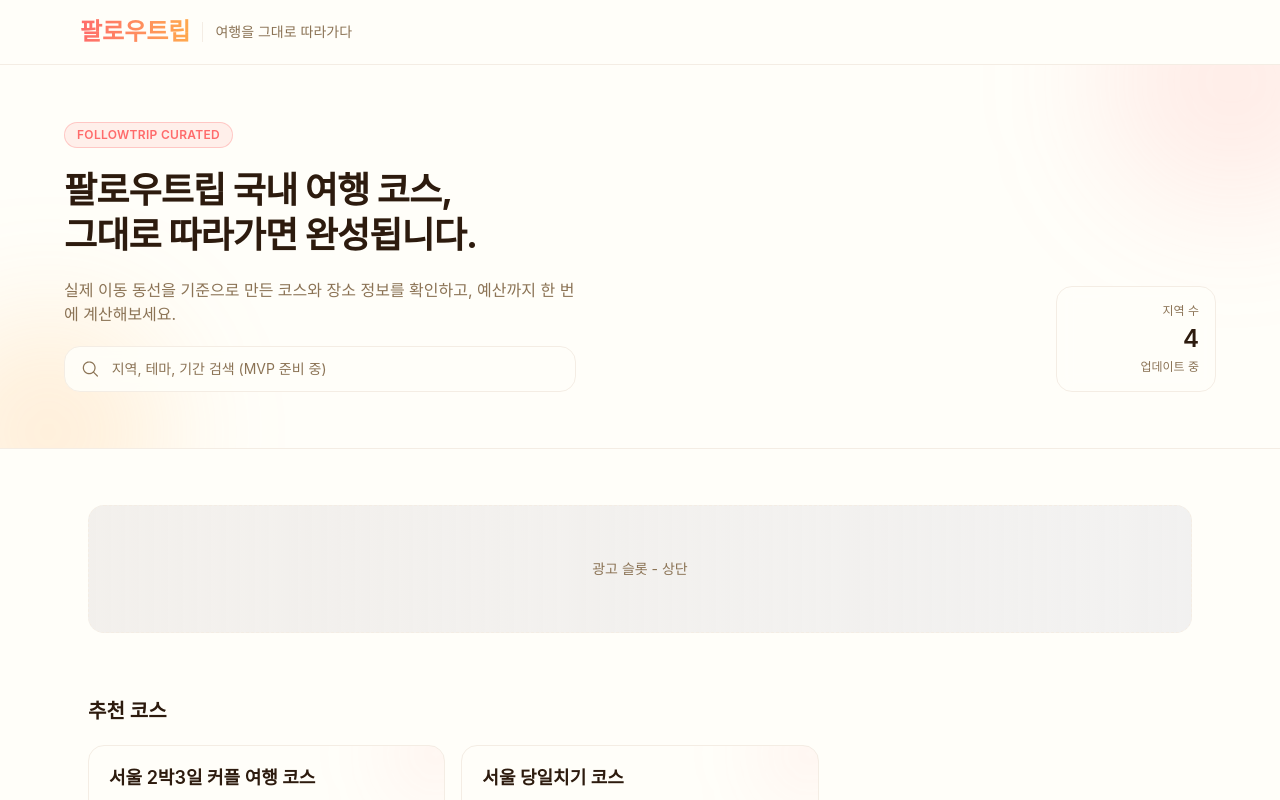
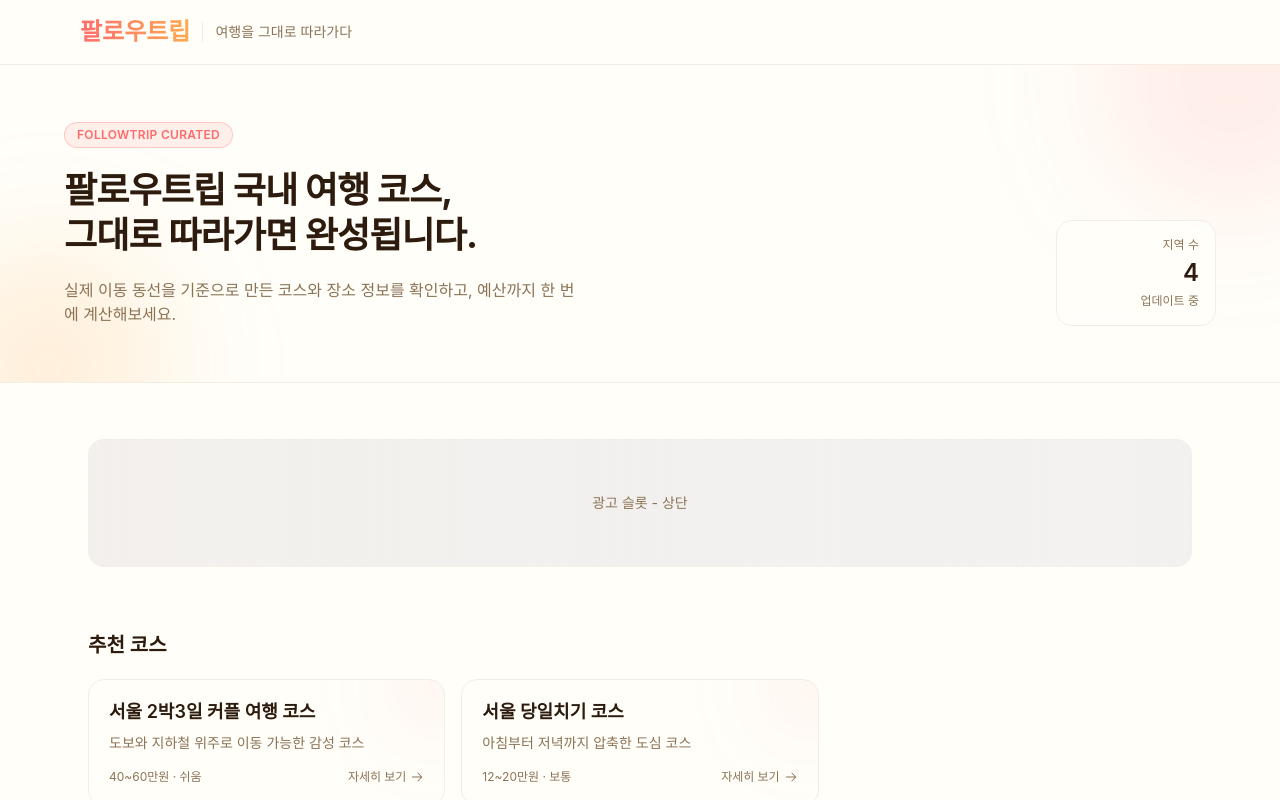
Before and after one commit to amh6281/followtrip, a Next.js app: page / in a window 1280 px wide. Shown: the top 800 px of the page. Built offline with nearby package versions, Linux system fonts and the light colour scheme; a web font is replaced by a local one.

Commit message:
feat: SearchInput 주석

```diff
--- a/src/components/home/organisms/HeroSection.tsx
+++ b/src/components/home/organisms/HeroSection.tsx
@@ -23,10 +23,10 @@ const HeroSection = ({ regionCount }: HeroSectionProps) => {
             실제 이동 동선을 기준으로 만든 코스와 장소 정보를 확인하고, 예산까지
             한 번에 계산해보세요.
           </p>
-          <SearchInput
+          {/* <SearchInput
             placeholder='지역, 테마, 기간 검색 (MVP 준비 중)'
             disabled
-          />
+          /> */}
         </div>
 
         <RegionStatCard count={regionCount} />
```
